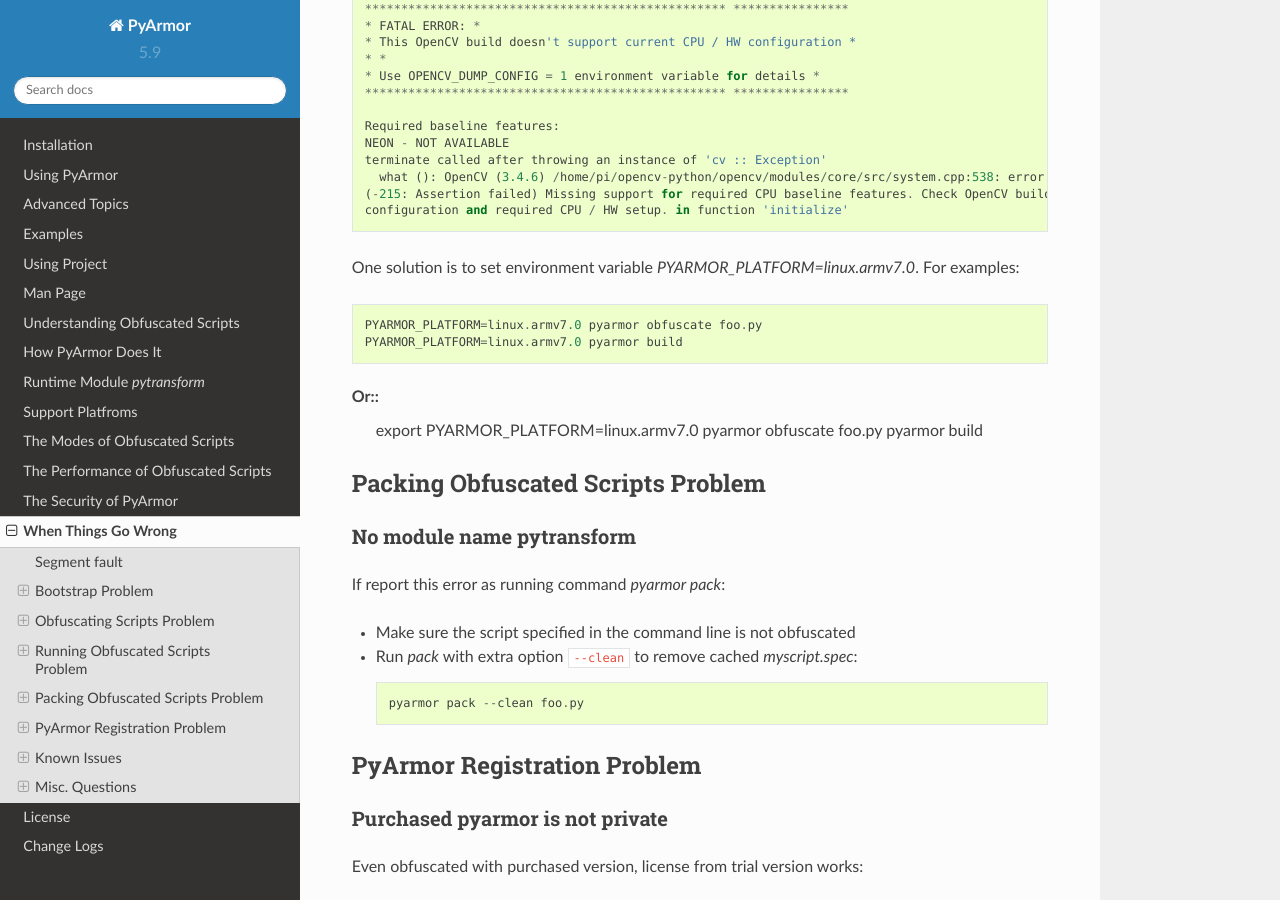
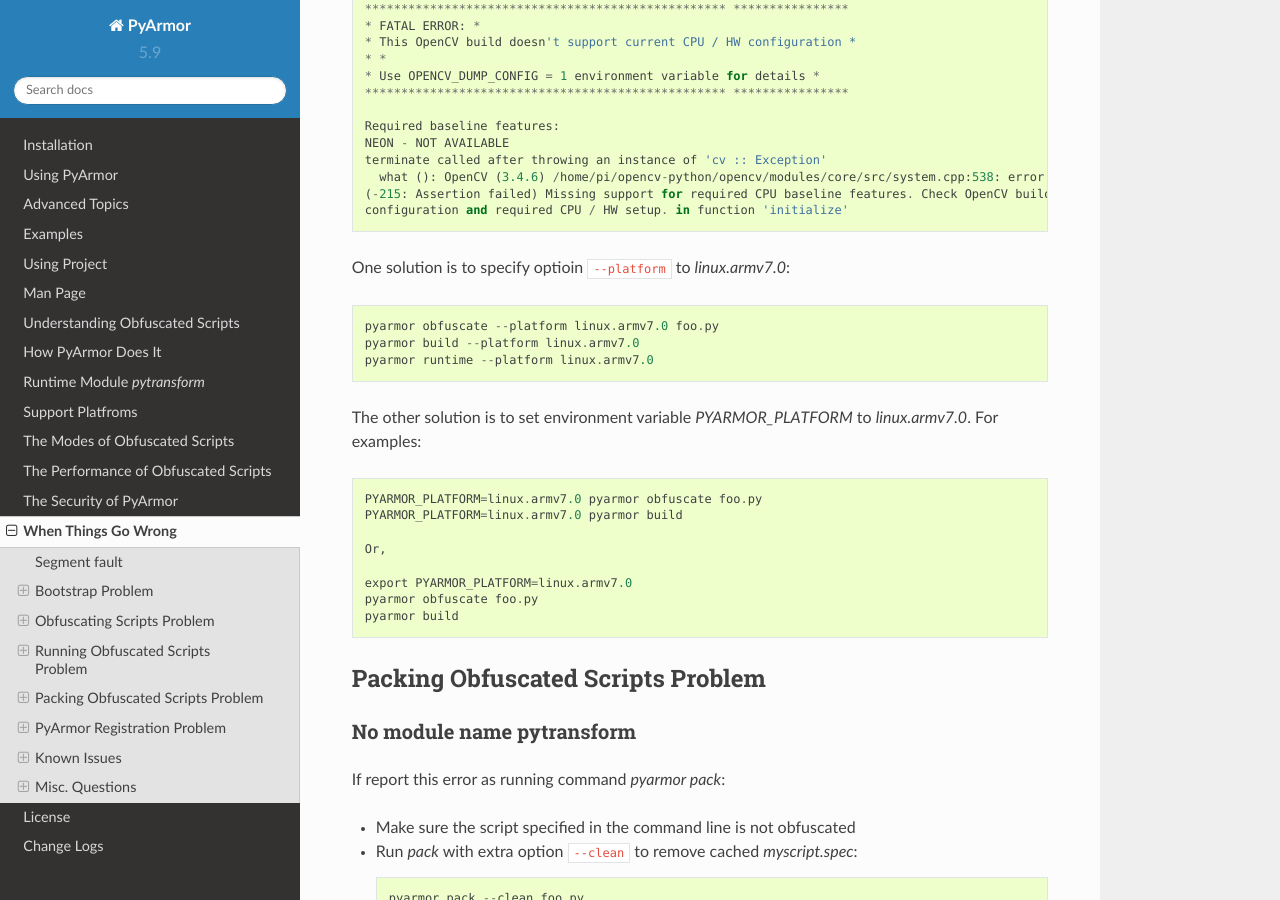
Before and after one commit to dashingsoft/pyarmor, a Sphinx documentation site: the page built from docs/questions.rst, in a window 1280 px wide and 900 px high, scrolled down 6073 px. Built offline with Sphinx 7.4.7 and the Read the Docs theme 2.0.0, drawn with Linux system fonts in a browser that asks for light colours.

Commit message:
Refine doc

```diff
--- a/docs/questions.rst
+++ b/docs/questions.rst
@@ -299,16 +299,23 @@
     (-215: Assertion failed) Missing support for required CPU baseline features. Check OpenCV build
     configuration and required CPU / HW setup. in function 'initialize'
 
-One solution is to set environment variable
-`PYARMOR_PLATFORM=linux.armv7.0`. For examples::
+One solution is to specify optioin ``--platform`` to `linux.armv7.0`::
+
+    pyarmor obfuscate --platform linux.armv7.0 foo.py
+    pyarmor build --platform linux.armv7.0
+    pyarmor runtime --platform linux.armv7.0
+
+The other solution is to set environment variable `PYARMOR_PLATFORM`
+to `linux.armv7.0`. For examples::
 
     PYARMOR_PLATFORM=linux.armv7.0 pyarmor obfuscate foo.py
     PYARMOR_PLATFORM=linux.armv7.0 pyarmor build
 
-Or::
-   export PYARMOR_PLATFORM=linux.armv7.0
-   pyarmor obfuscate foo.py
-   pyarmor build
+    Or,
+
+    export PYARMOR_PLATFORM=linux.armv7.0
+    pyarmor obfuscate foo.py
+    pyarmor build
 
 
 Packing Obfuscated Scripts Problem
```
